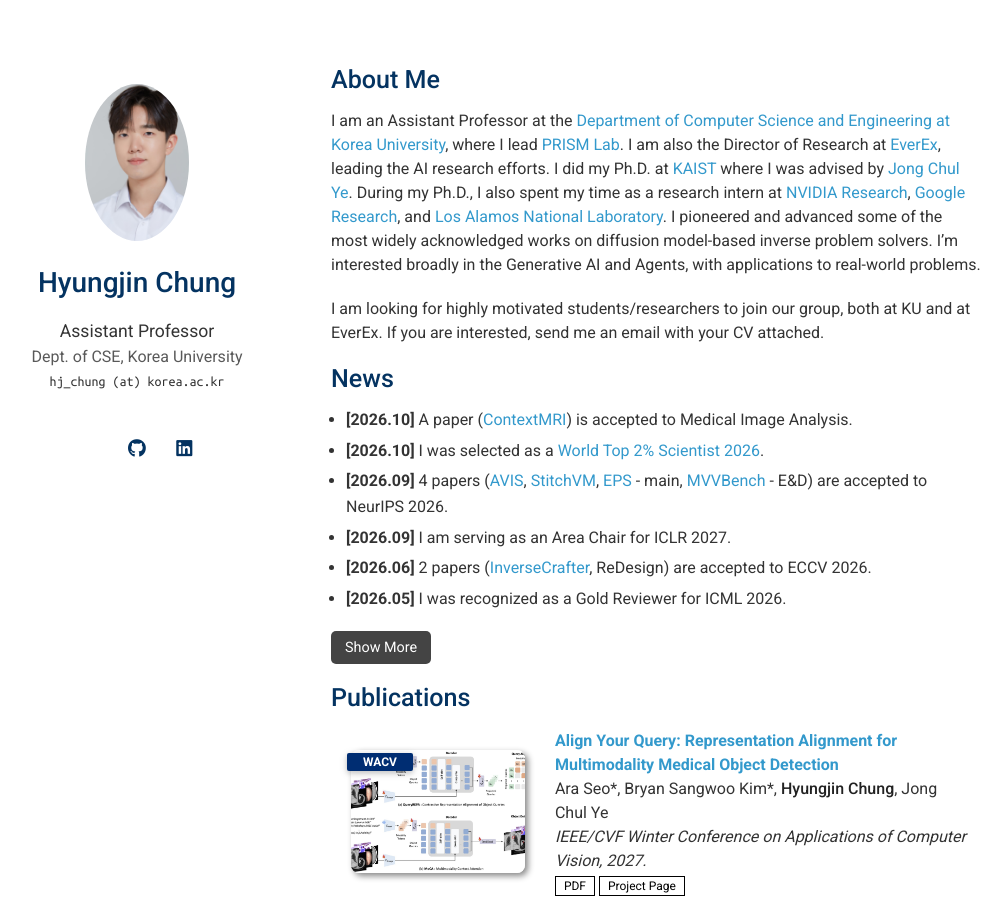
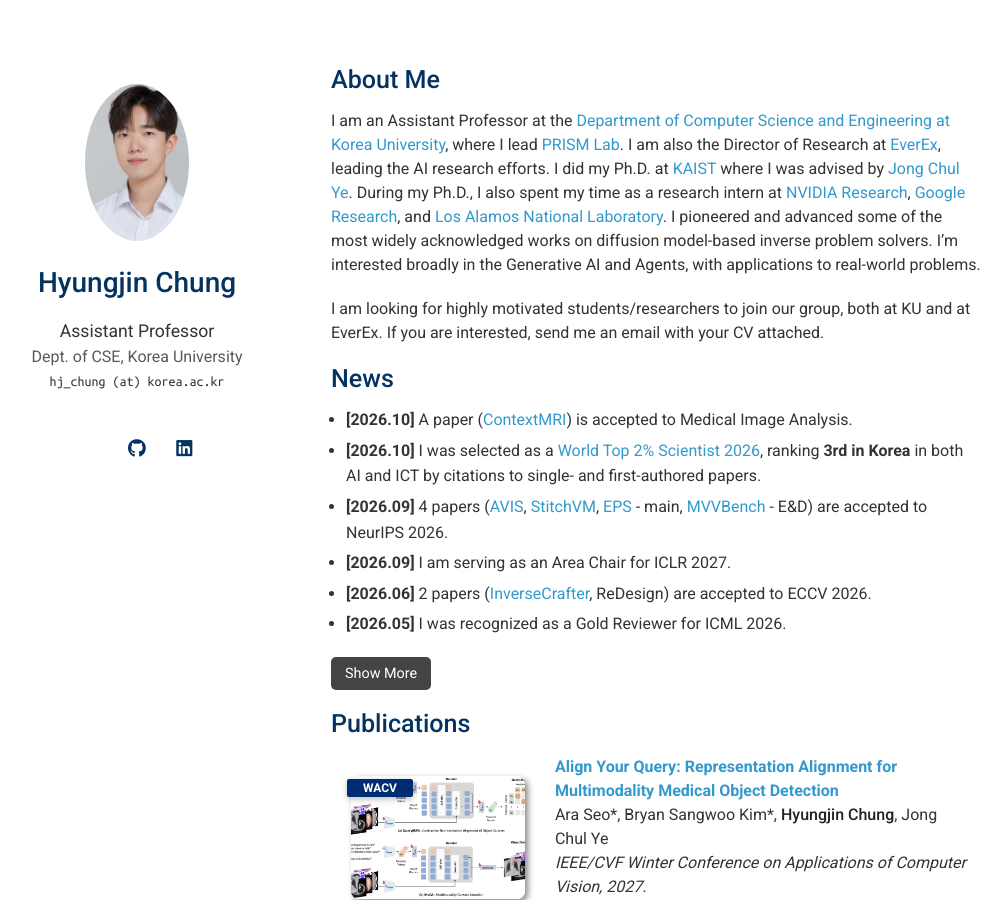
Before and after one commit to hyungjin-chung/hyungjin-chung.github.io, a Jekyll site: the page built from index.md, in a window 1280 px wide and 900 px high. Shown: the whole window, without its empty margins (139-1146 px from the left). Built offline with Jekyll 4.4.1, drawn with Linux system fonts in a browser that asks for light colours; a style sheet for code colours, icons or effects is not loaded.

Commit message:
top 2%: 3rd in korea
Co-Authored-By: Claude Opus 5.5 (1M context) <noreply@anthropic.com>

```diff
--- a/index.md
+++ b/index.md
@@ -12,7 +12,7 @@ I am looking for highly motivated students/researchers to join our group, both a
 
 <ul id="news-list">
   <li><b>[2026.10]</b> A paper (<a href="https://arxiv.org/abs/2501.04284">ContextMRI</a>) is accepted to Medical Image Analysis.</li>
-  <li><b>[2026.10]</b> I was selected as a <a href="https://elsevier.digitalcommonsdata.com/datasets/btchxktzyw/9">World Top 2% Scientist 2026</a>.</li>
+  <li><b>[2026.10]</b> I was selected as a <a href="https://elsevier.digitalcommonsdata.com/datasets/btchxktzyw/9">World Top 2% Scientist 2026</a>, ranking <b>3rd in Korea</b> in both AI and ICT by citations to single- and first-authored papers.</li>
   <li><b>[2026.09]</b> 4 papers (<a href="https://arxiv.org/abs/2605.20624">AVIS</a>, <a href="https://arxiv.org/abs/2605.19804">StitchVM</a>, <a href="https://arxiv.org/abs/2606.17048">EPS</a> - main, <a href="https://arxiv.org/abs/2609.30952">MVVBench</a> - E&D) are accepted to NeurIPS 2026.</li>
   <li><b>[2026.09]</b> I am serving as an Area Chair for ICLR 2027.</li>
   <li><b>[2026.06]</b> 2 papers (<a href="https://arxiv.org/abs/2512.05672">InverseCrafter</a>, ReDesign) are accepted to ECCV 2026.</li>
```
